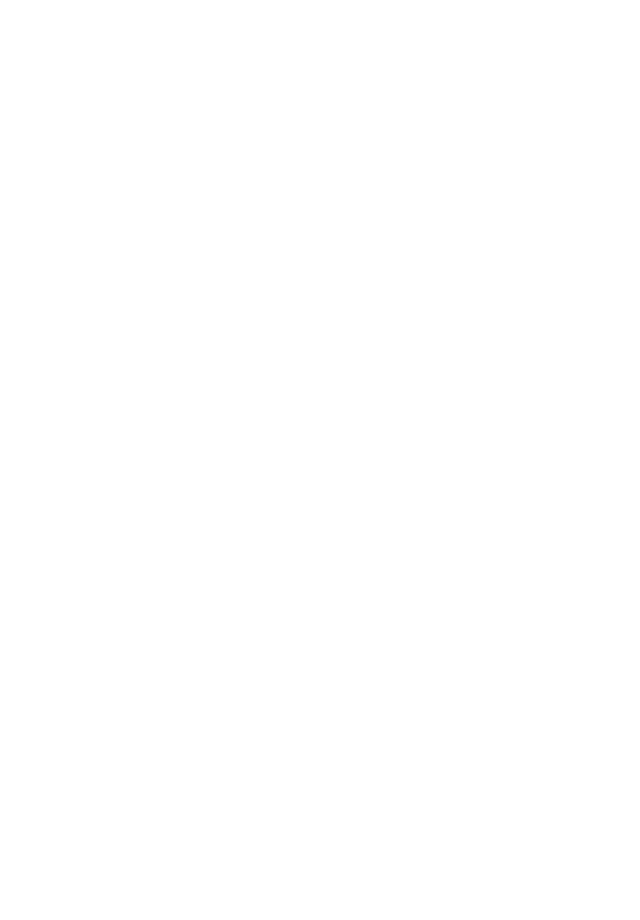
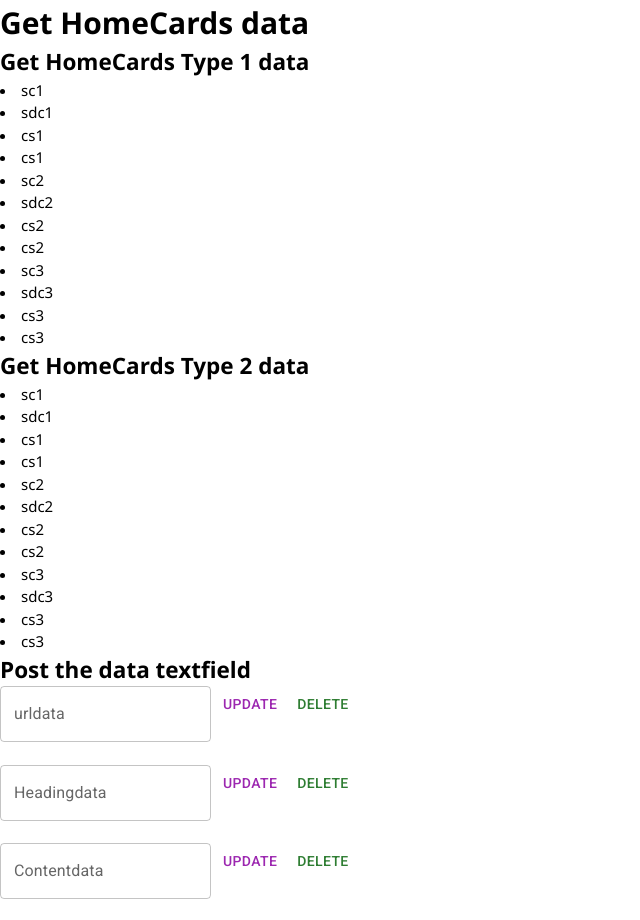
Before and after one commit to jadenitishraj/microsoft, a React (Create React App) app: page /admin-homecards in a window 1280 px wide. Before the commit this address had no page. Shown: the top 920 px of the page, without its empty margins (0-640 px from the left). Before the commit the page ends 800 px from the top, so only its background shows below. Built offline with nearby package versions, Linux system fonts and the light colour scheme; data requests are answered from the project's data file.

Commit message:
Get is fully completed post is pending

```diff
--- a/db.json
+++ b/db.json
@@ -29,37 +29,49 @@
   ],
   "productlinks": [
     {
-      "linkname": "E",
-      "img": "https://cdn-dynmedia-1.microsoft.com/is/image/microsoftcorp/icon-LL-Windows-Logo-80x80?wid=40&hei=40",
+      "linkname": "Choose your Microsoft 3656",
+      "img": "https://cdn-dynmedia-1.microsoft.com/is/image/microsoftcorp/icon-LL-Tablet-Kickstand-Landscape-Mode-Fluent-80x80?wid=40&hei=40",
       "id": 79
     },
     {
-      "linkname": "D",
-      "img": "https://cdn-dynmedia-1.microsoft.com/is/image/microsoftcorp/icon-LL-Windows-Logo-80x80?wid=40&hei=40",
+      "linkname": "Explore Surface devices2",
+      "img": "https://cdn-dynmedia-1.microsoft.com/is/image/microsoftcorp/icon-LL-Xbox-Logo-80x80?wid=40&hei=40",
       "id": 81
     },
     {
-      "linkname": "C",
+      "linkname": "Buy Xbox games",
       "img": "https://cdn-dynmedia-1.microsoft.com/is/image/microsoftcorp/icon-LL-Xbox-Logo-80x80?wid=40&hei=40",
       "id": 83
     },
     {
-      "linkname": "B",
-      "img": "https://cdn-dynmedia-1.microsoft.com/is/image/microsoftcorp/icon-LL-Tablet-Kickstand-Landscape-Mode-Fluent-80x80?wid=40&hei=40",
+      "linkname": "Get Windows 11",
+      "img": "https://cdn-dynmedia-1.microsoft.com/is/image/microsoftcorp/icon-LL-Windows-Logo-80x80?wid=40&hei=40",
       "id": 84
-    },
-    {
-      "linkname": "A",
-      "img": "https://cdn-dynmedia-1.microsoft.com/is/image/microsoftcorp/icon-LL-Windows-Logo-80x80?wid=40&hei=40",
-      "id": 85
-    },
-    {
-      "linkname": "F",
-      "img": "https://cdn-dynmedia-1.microsoft.com/is/image/microsoftcorp/icon-LL-Xbox-Logo-80x80?wid=40&hei=40",
-      "id": 86
     }
   ],
   "profile": {
     "name": "typicode"
+  },
+  "homecardslist": {
+   "type1":[{"Url": "sc1",
+   "Heading": "sdc1",
+   "Content": "cs1",
+   "Link": "cs1"},{"Url": "sc2",
+   "Heading": "sdc2",
+   "Content": "cs2",
+   "Link": "cs2"},{"Url": "sc3",
+   "Heading": "sdc3",
+   "Content": "cs3",
+   "Link": "cs3"}],
+   "type2":[{"Url": "sc1",
+   "Heading": "sdc1",
+   "Content": "cs1",
+   "Link": "cs1"},{"Url": "sc2",
+   "Heading": "sdc2",
+   "Content": "cs2",
+   "Link": "cs2"},{"Url": "sc3",
+   "Heading": "sdc3",
+   "Content": "cs3",
+   "Link": "cs3"}]
   }
 }
--- a/src/Main.js
+++ b/src/Main.js
@@ -4,6 +4,8 @@
 import AdminHeader from "./components/dashboard/header/Header";
 
 import Productlinksadmin  from "./components/productLinks/Productlinks/Productlinksadmin";
+
+import HomeCardsAdmin  from "./components/homeCards/HomeCardsAdmin";
 
 import { BrowserRouter as Router, Routes, Route } from "react-router-dom";
 
@@ -16,7 +18,7 @@
           <Route exact path="/dashboard" element={<AdminPanel />} />
           <Route exact path="/admin-header" element={<AdminHeader />} />
           <Route exact path="/admin-productlinks" element={<Productlinksadmin />} />
-
+          <Route exact path="/admin-homecards" element={<HomeCardsAdmin />} />
         </Routes>
       </div>
     </Router>
--- /dev/null
+++ b/src/actions/Homecards.js
@@ -0,0 +1,31 @@
+import { useDispatch } from "react-redux";
+
+export const Homecards=()=>(dispatch)=>{
+
+    fetch("http://localhost:3004/homecardslist")
+        .then(response =>response.json())
+        .then(result=>{
+            console.log(result)
+            dispatch({
+            type:"Get_homecards",
+            payload: result})})
+}
+
+export const PostHomecards=(data)=>(dispatch)=>{
+    console.log(data)
+    fetch("http://localhost:3004/homecardslist",{
+        method:"POST",
+        headers:{
+            "Content-Type":"application/json"
+        },
+        body: JSON.stringify(data)
+    })
+        .then(response =>response.json())
+        .then(result=>{
+            console.log(result)
+            dispatch({
+            type:"POST_homecards",
+            payload: result})
+        }
+            )
+}
--- /dev/null
+++ b/src/components/homeCards/HomeCardsAdmin.jsx
@@ -0,0 +1,120 @@
+import { useEffect, useState } from "react";
+import { Button, Select, MenuItem, TextField, InputLabel } from "@mui/material";
+import { useDispatch, useSelector } from "react-redux";
+
+
+import { Homecards,PostHomecards } from '../../actions/Homecards'
+
+export default function HomeCardsAdmin() {
+    const homecardslistdata = useSelector((state) => state.Homecardslist.Homecardslistarray);
+    const dispatch = useDispatch();
+
+    const [homecardslist, setHomecardslist] = useState({})
+
+    useEffect(() => {
+        dispatch(Homecards())
+    }, [])
+
+    const onchangedata = (e) => {
+        console.log(e.target.value)
+        const { name, value } = e.target
+
+        setHomecardslist((prevState) => ({
+            ...prevState,
+            [name]: value
+
+        }))
+
+    }
+
+
+
+    const Submitteddata = () => {
+        console.log(homecardslist);
+        dispatch(Homecards())
+        console.log(homecardslistdata)
+dispatch(PostHomecards(homecardslist));
+
+    }
+
+
+    // const filteredtype1Data = homecardslistdata.filter((i, index) => {
+    //     console.log(i.type1);
+    //     return i.type1
+    // })
+    // const filteredtype2Data = homecardslistdata.filter((i, index) => {
+    //     console.log(i.type1);
+    //     return i.type2
+    // })
+
+console.log(homecardslistdata);
+    return (
+        <>
+
+            <h1>Get HomeCards data</h1>
+
+            <h2>Get HomeCards Type 1 data</h2>
+
+            {homecardslistdata.map((homecardsitems, index) => (
+                <div key={index}>
+                    { homecardsitems.type1.map((type1data, type1index) => (
+                        <div key={type1index}>
+                            <li>{type1data.Url}</li>
+                            <li>{type1data.Heading}</li>
+                            <li>{type1data.Content}</li>
+                            <li>{type1data.Link}</li>
+                        </div>
+                    ))}
+
+                </div>
+
+            ))}
+
+            <h2>Get HomeCards Type 2 data</h2>
+            {homecardslistdata.map((homecardsitems, index) => (
+                // console.log(homecardsitems)
+                <div key={index}>
+                    {homecardsitems.type2.map((type2data, type2index) => (
+                        <div key={type2index}>
+                            <li>{type2data.Url}</li>
+                            <li>{type2data.Heading}</li>
+                            <li>{type2data.Content}</li>
+                            <li>{type2data.Link}</li>
+                        </div>
+                    ))}
+
+                </div>
+
+            ))}
+
+
+            <h2>Post the data textfield</h2>
+            <TextField variant="outlined" label="urldata" name="urldata" onChange={onchangedata} /> <Button color="secondary">Update</Button> <Button color="success">DELETE</Button><br />
+            <br />
+            <TextField variant="outlined" label="Headingdata" name="Headingdata" onChange={onchangedata} /> <Button color="secondary">Update</Button>  <Button color="success">DELETE</Button><br />
+            <br />
+
+            <TextField variant="outlined" label="Contentdata" name="Contentdata" onChange={onchangedata} /> <Button color="secondary">Update</Button>  <Button color="success">DELETE</Button><br />
+            <br />
+
+            <TextField variant="outlined" label="Contentlinkdata" name="Contentlinkdata" onChange={onchangedata} /> <Button color="secondary">Update</Button> <Button color="success">DELETE</Button><br />
+
+            <br />
+
+            <InputLabel>Homecardselectiontype</InputLabel>
+            <Select label="HomeCardsType">
+                <MenuItem value="Type1">Type1</MenuItem>
+                <MenuItem value="Type2">Type2</MenuItem>
+            </Select><br />
+            <br />
+
+            <Button variant="contained" color="secondary" onClick={Submitteddata}>Submit</Button>
+
+
+
+        </>
+    )
+
+
+
+}
--- a/src/components/productLinks/Productlinks/ProductForm.jsx
+++ /dev/null
@@ -1,10 +0,0 @@
-export default function ProductForm(props) {
-
-
-    return (
-        <div>
-            <input type="text" onChange={props.textChange}></input>
-            {/* <button onClick={props.submitData}>Submit</button> */}
-        </div>
-    )
-}
--- a/src/components/productLinks/Productlinks/Productlinksadmin.jsx
+++ b/src/components/productLinks/Productlinks/Productlinksadmin.jsx
@@ -4,7 +4,7 @@
 import { addproductlinks, deleteproductlinks, updateproductlinkslist } from "../../../actions/fetchproductlinks"
 import { Button, TextField } from '@mui/material';
 
-import ProductForm from './ProductForm'
+
 import ProductupdateForm from './ProductupdateForm'
 
 export default function Productlinksadmin() {
@@ -134,7 +134,7 @@
             }
 
             <br />
-            {<ProductForm updatefunction={updatefunction} />}
+
             {displayupdateform && <ProductupdateForm edititem={edititem}  cancelItem={cancelItem} setCancelItem={setCancelItem}  submitupdateddata={submitupdateddata}/>}
         </div>
 
--- /dev/null
+++ b/src/reducers/Homecardsreducer.js
@@ -0,0 +1,26 @@
+const initialState={
+    Homecardslistarray:[]
+}
+
+export default (state=initialState,action)=>{
+
+if(action.type==="Get_homecards"){
+
+ return{
+    ...state,
+    Homecardslistarray:[action.payload]
+ }
+
+}else if(action.type==="POST_homecards"){
+
+    return{
+       ...state,
+       Homecardslistarray:[...state.Homecardslistarray,action.payload]
+
+    }
+
+   };
+
+
+return state;
+}
--- a/src/reducers/rootReducer.js
+++ b/src/reducers/rootReducer.js
@@ -5,11 +5,14 @@
 import testReducer from "./testReducer";
 import menuReducer from "./menuReducer";
 import productlinksReducer from "./productlinksReducer";
+import Homecardsreducer from "./Homecardsreducer";
+
 
 // Use ES6 object literal shorthand syntax to define the object shape
 export default combineReducers({
   posts: postReducer,
   tests: testReducer,
   menuData: menuReducer,
-  productlinkData: productlinksReducer
+  productlinkData: productlinksReducer,
+  Homecardslist: Homecardsreducer
 });
```
